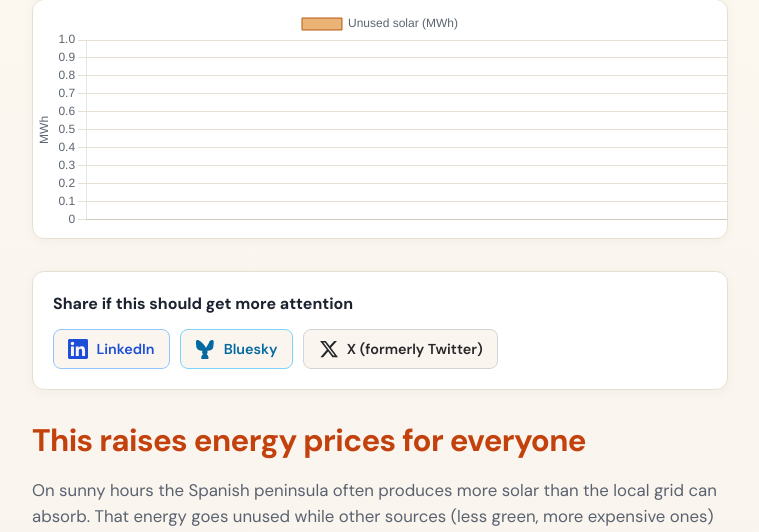
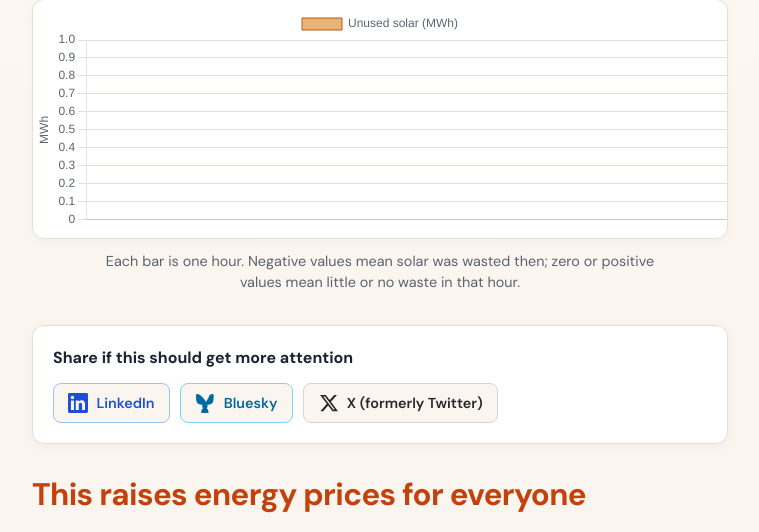
Before and after one commit to enriquetasa/wasted-sun, a Flask app: template wasted_sun/templates/day.html in a window 1280 px wide. Shown: the part 590-1122 px from the top of the page, without its empty margins (260-1019 px from the left). Run offline with Flask 3, Linux system fonts and the light colour scheme; the template is opened without the code that fills it: most values are stand-ins (such as "Sample title", 1, 10 or a date in 2020).

Commit message:
Add chart caption explaining signed hourly bars
Short EN/ES note under the graph clarifies negative vs zero/positive
hours; includes updated Spanish catalog.

```diff
--- a/wasted_sun/static/style.css
+++ b/wasted_sun/static/style.css
@@ -421,8 +421,21 @@ section.prose strong {
   color: var(--text);
 }
 
+.chart-figure {
+  margin: 2rem 0;
+}
+
+.chart-caption {
+  margin: 0.75rem auto 0;
+  max-width: 36rem;
+  font-size: 0.9rem;
+  line-height: 1.45;
+  color: var(--muted);
+  text-align: center;
+}
+
 .chart-wrap {
-  margin: 2rem 0;
+  margin: 0;
   height: 240px;
   position: relative;
   padding: 0.5rem 0;
--- a/wasted_sun/templates/day.html
+++ b/wasted_sun/templates/day.html
@@ -73,9 +73,17 @@
   <p class="meta-asof">{% trans ts=metrics.as_of.strftime('%Y-%m-%d %H:%M %Z') %}Data as of {{ ts }}{% endtrans %}</p>
 </section>
 
-<div class="chart-wrap">
-  <canvas id="hourly-chart" aria-label="{% trans %}Hourly unused solar (MWh){% endtrans %}"></canvas>
-</div>
+<figure class="chart-figure">
+  <div class="chart-wrap">
+    <canvas id="hourly-chart" aria-label="{% trans %}Hourly unused solar (MWh){% endtrans %}"></canvas>
+  </div>
+  <figcaption class="chart-caption">
+    {% trans %}
+    Each bar is one hour. Negative values mean solar was wasted then; zero or positive values
+    mean little or no waste in that hour.
+    {% endtrans %}
+  </figcaption>
+</figure>
 
 <section class="share-row">
   <h2>{% trans %}Share if this should get more attention{% endtrans %}</h2>
```
Also changed, not shown: translations/es/LC_MESSAGES/messages.po, 2 other files.
